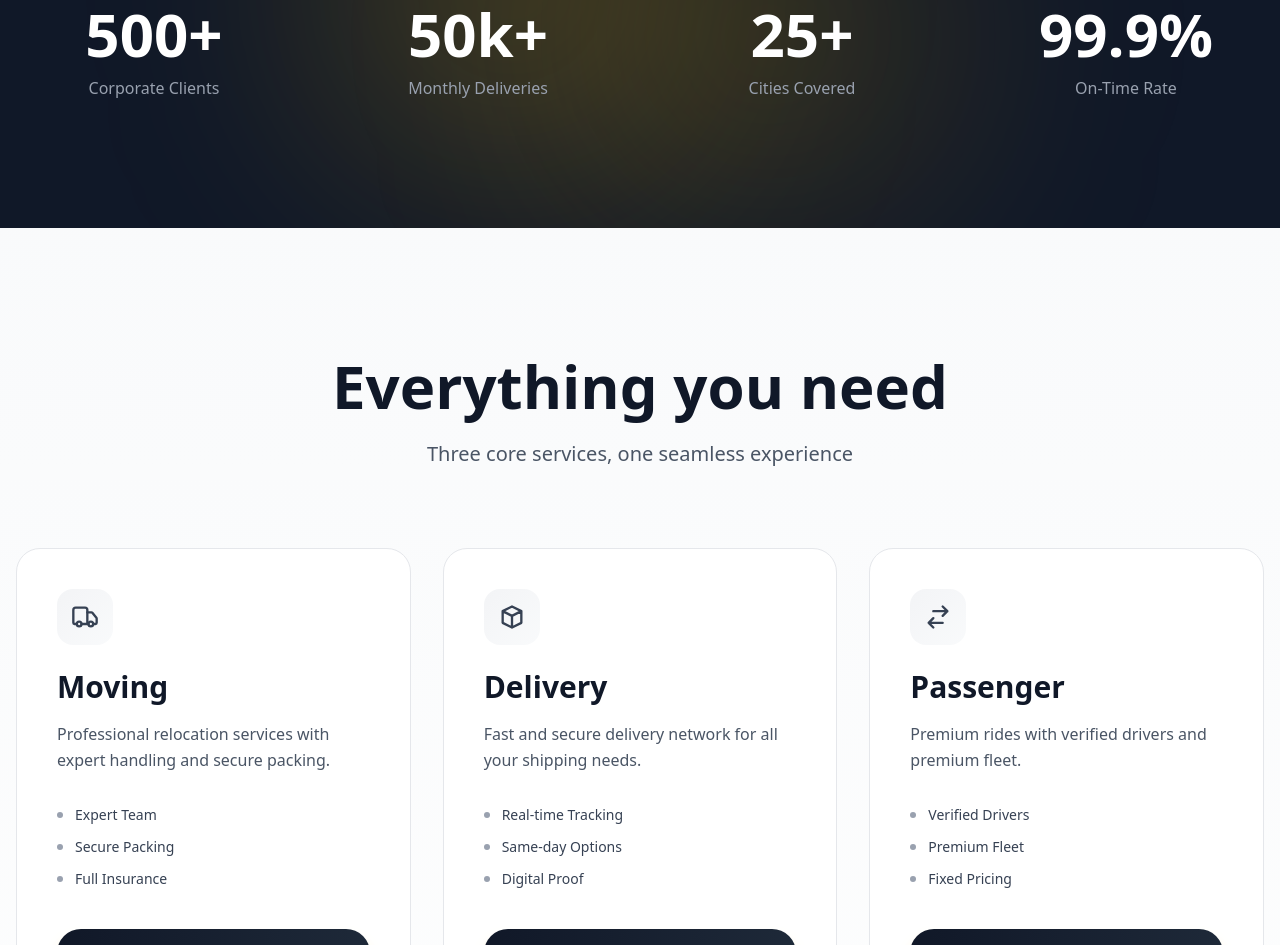
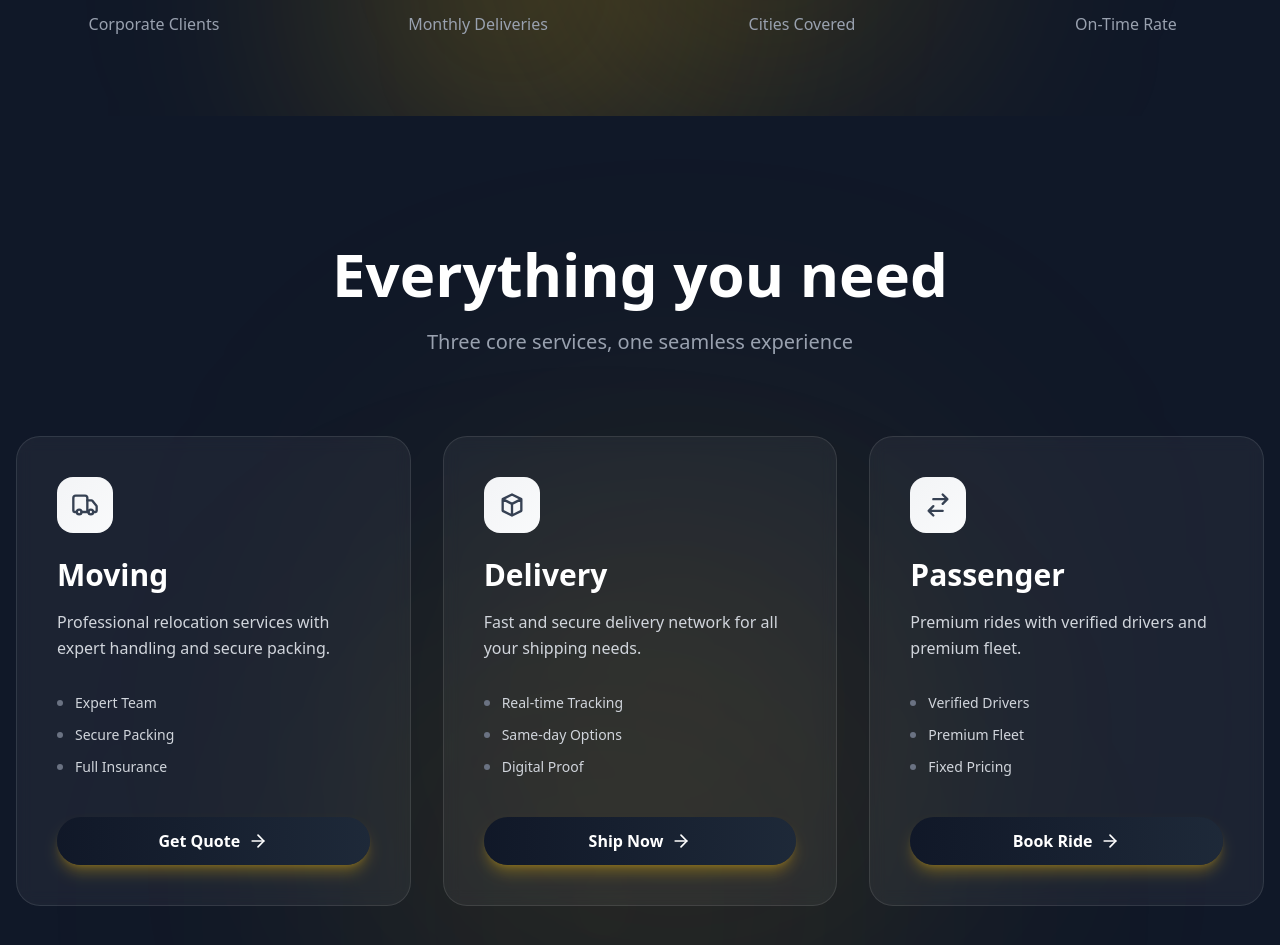
Before and after one commit to amjadjamshad99884-creator/Forare, a Next.js app: page / in a window 1280 px wide. Shown: the part 1047-1992 px from the top of the page. Built offline with nearby package versions, Linux system fonts and the light colour scheme; no server answers; the database is empty.

Commit message:
Transform homepage: smaller stats, dark services with neon glow

```diff
--- a/src/app/page.tsx
+++ b/src/app/page.tsx
@@ -39,7 +39,7 @@ export default async function Home() {
             {/* Badge */}
             <div className="inline-flex items-center gap-2 mb-8 px-6 py-3 rounded-full bg-white border border-gray-200 shadow-sm">
               <Zap className="w-4 h-4 text-primary" />
-              <span className="text-sm font-medium text-gray-700">Trusted by 500+ businesses across Europe</span>
+              <span className="text-sm font-medium text-gray-300">Trusted by 500+ businesses across Europe</span>
             </div>
 
             {/* Main Heading */}
@@ -92,13 +92,13 @@ export default async function Home() {
         {/* Scroll Indicator */}
         <div className="absolute bottom-8 left-1/2 -translate-x-1/2 animate-bounce">
           <div className="w-6 h-10 border-2 border-gray-300 rounded-full flex items-start justify-center p-2">
-            <div className="w-1.5 h-3 bg-gray-400 rounded-full" />
+            <div className="w-1.5 h-3 bg-gray-500 rounded-full" />
           </div>
         </div>
       </section>
 
       {/* Stats Section - Dark with Gradient Glow */}
-      <section className="relative py-32 bg-gray-900 overflow-hidden">
+      <section className="relative py-20 bg-gray-900 overflow-hidden">
         {/* Gradient glow effects */}
         <div className="absolute inset-0">
           <div className="absolute top-0 left-1/4 w-96 h-96 bg-primary/20 rounded-full blur-[120px]" />
@@ -117,7 +117,7 @@ export default async function Home() {
                 <div className="inline-flex items-center justify-center w-14 h-14 mb-6 rounded-2xl bg-white/5 border border-white/10 group-hover:bg-gradient-to-br group-hover:from-primary/20 group-hover:to-yellow-500/20 group-hover:border-primary/30 transition-all duration-300">
                   <stat.icon className="w-7 h-7 text-gray-400 group-hover:text-primary transition-colors duration-300" />
                 </div>
-                <div className="text-5xl md:text-6xl font-bold text-white mb-3 group-hover:text-transparent group-hover:bg-clip-text group-hover:bg-gradient-to-r group-hover:from-primary group-hover:to-yellow-500 transition-all duration-300">
+                <div className="text-4xl md:text-5xl font-bold text-white mb-2 group-hover:text-transparent group-hover:bg-clip-text group-hover:bg-gradient-to-r group-hover:from-primary group-hover:to-yellow-500 transition-all duration-300">
                   {stat.value}
                 </div>
                 <div className="text-gray-400 font-medium group-hover:text-gray-300 transition-colors duration-300">
@@ -129,14 +129,19 @@ export default async function Home() {
         </div>
       </section>
 
-      {/* Services - Elegant & Brand Consistent */}
-      <section className="py-32 bg-gradient-to-b from-gray-50 to-white">
-        <div className="container mx-auto px-4">
+      {/* Services - Dark with Gradient Neon */}
+      <section className="relative py-32 bg-gray-900 overflow-hidden">
+        {/* Subtle gradient glow */}
+        <div className="absolute inset-0">
+          <div className="absolute top-1/4 left-1/3 w-[500px] h-[500px] bg-primary/10 rounded-full blur-[150px]" />
+          <div className="absolute bottom-1/4 right-1/3 w-[500px] h-[500px] bg-yellow-500/8 rounded-full blur-[150px]" />
+        </div>
+        <div className="container mx-auto px-4 relative z-10">
           <FadeIn className="text-center mb-20 max-w-3xl mx-auto">
-            <h2 className="text-5xl md:text-6xl font-bold mb-6 text-gray-900">
+            <h2 className="text-5xl md:text-6xl font-bold mb-6 text-white">
               Everything you need
             </h2>
-            <p className="text-xl text-gray-600">
+            <p className="text-xl text-gray-400">
               Three core services, one seamless experience
             </p>
           </FadeIn>
@@ -145,24 +150,24 @@ export default async function Home() {
           <div className="grid lg:grid-cols-3 gap-8 max-w-7xl mx-auto">
             {/* Moving */}
             <FadeIn delay={0.1} className="group">
-              <div className="relative h-full bg-white border border-gray-200 rounded-3xl p-10 hover:border-primary/30 hover:shadow-xl transition-all duration-300">
-                {/* Gradient overlay on hover */}
-                <div className="absolute inset-0 bg-gradient-to-br from-primary/5 via-yellow-500/5 to-orange-500/5 opacity-0 group-hover:opacity-100 transition-opacity duration-300 rounded-3xl" />
+              <div className="relative h-full bg-white/5 backdrop-blur-sm border border-white/10 rounded-3xl p-10 hover:bg-gray-900 hover:border-primary/40 transition-all duration-500">
+                {/* Neon glow on hover */}
+                <div className="absolute inset-0 bg-gradient-to-br from-primary/20 via-yellow-500/15 to-orange-500/10 opacity-0 group-hover:opacity-100 transition-opacity duration-500 rounded-3xl blur-xl" />
 
                 <div className="relative z-10">
                   <div className="w-14 h-14 rounded-2xl bg-gradient-to-br from-gray-100 to-gray-50 flex items-center justify-center mb-6 group-hover:from-primary group-hover:to-yellow-500 transition-all duration-300">
                     <Truck className="w-7 h-7 text-gray-700 group-hover:text-white transition-colors duration-300" />
                   </div>
 
-                  <h3 className="text-3xl font-bold mb-4 text-gray-900">Moving</h3>
-                  <p className="text-gray-600 mb-8 leading-relaxed">
+                  <h3 className="text-3xl font-bold mb-4 text-white">Moving</h3>
+                  <p className="text-gray-300 mb-8 leading-relaxed">
                     Professional relocation services with expert handling and secure packing.
                   </p>
 
                   <div className="space-y-3 mb-10">
                     {['Expert Team', 'Secure Packing', 'Full Insurance'].map((item, i) => (
-                      <div key={i} className="flex items-center gap-3 text-gray-700">
-                        <div className="w-1.5 h-1.5 rounded-full bg-gray-400" />
+                      <div key={i} className="flex items-center gap-3 text-gray-300">
+                        <div className="w-1.5 h-1.5 rounded-full bg-gray-500" />
                         <span className="font-medium text-sm">{item}</span>
                       </div>
                     ))}
@@ -180,9 +185,9 @@ export default async function Home() {
 
             {/* Delivery */}
             <FadeIn delay={0.2} className="group">
-              <div className="relative h-full bg-white border border-gray-200 rounded-3xl p-10 hover:border-primary/30 hover:shadow-xl transition-all duration-300">
+              <div className="relative h-full bg-white/5 backdrop-blur-sm border border-white/10 rounded-3xl p-10 hover:bg-gray-900 hover:border-primary/40 transition-all duration-300">
                 {/* Subtle gradient overlay on hover */}
-                <div className="absolute inset-0 bg-gradient-to-br from-primary/5 via-yellow-500/5 to-orange-500/5 opacity-0 group-hover:opacity-100 transition-opacity duration-300 rounded-3xl" />
+                <div className="absolute inset-0 bg-gradient-to-br from-primary/20 via-yellow-500/15 to-orange-500/10 opacity-0 group-hover:opacity-100 transition-opacity duration-500 rounded-3xl blur-xl" />
 
                 <div className="relative z-10">
                   <div className="w-14 h-14 rounded-2xl bg-gradient-to-br from-gray-100 to-gray-50 flex items-center justify-center mb-6 group-hover:from-primary group-hover:to-yellow-500 transition-all duration-300">
@@ -191,15 +196,15 @@ export default async function Home() {
                     </svg>
                   </div>
 
-                  <h3 className="text-3xl font-bold mb-4 text-gray-900">Delivery</h3>
-                  <p className="text-gray-600 mb-8 leading-relaxed">
+                  <h3 className="text-3xl font-bold mb-4 text-white">Delivery</h3>
+                  <p className="text-gray-300 mb-8 leading-relaxed">
                     Fast and secure delivery network for all your shipping needs.
                   </p>
 
                   <div className="space-y-3 mb-10">
                     {['Real-time Tracking', 'Same-day Options', 'Digital Proof'].map((item, i) => (
-                      <div key={i} className="flex items-center gap-3 text-gray-700">
-                        <div className="w-1.5 h-1.5 rounded-full bg-gray-400" />
+                      <div key={i} className="flex items-center gap-3 text-gray-300">
+                        <div className="w-1.5 h-1.5 rounded-full bg-gray-500" />
                         <span className="font-medium text-sm">{item}</span>
                       </div>
                     ))}
@@ -217,9 +222,9 @@ export default async function Home() {
 
             {/* Passenger */}
             <FadeIn delay={0.3} className="group">
-              <div className="relative h-full bg-white border border-gray-200 rounded-3xl p-10 hover:border-primary/30 hover:shadow-xl transition-all duration-300">
+              <div className="relative h-full bg-white/5 backdrop-blur-sm border border-white/10 rounded-3xl p-10 hover:bg-gray-900 hover:border-primary/40 transition-all duration-300">
                 {/* Subtle gradient overlay on hover */}
-                <div className="absolute inset-0 bg-gradient-to-br from-primary/5 via-yellow-500/5 to-orange-500/5 opacity-0 group-hover:opacity-100 transition-opacity duration-300 rounded-3xl" />
+                <div className="absolute inset-0 bg-gradient-to-br from-primary/20 via-yellow-500/15 to-orange-500/10 opacity-0 group-hover:opacity-100 transition-opacity duration-500 rounded-3xl blur-xl" />
 
                 <div className="relative z-10">
                   <div className="w-14 h-14 rounded-2xl bg-gradient-to-br from-gray-100 to-gray-50 flex items-center justify-center mb-6 group-hover:from-primary group-hover:to-yellow-500 transition-all duration-300">
@@ -228,15 +233,15 @@ export default async function Home() {
                     </svg>
                   </div>
 
-                  <h3 className="text-3xl font-bold mb-4 text-gray-900">Passenger</h3>
-                  <p className="text-gray-600 mb-8 leading-relaxed">
+                  <h3 className="text-3xl font-bold mb-4 text-white">Passenger</h3>
+                  <p className="text-gray-300 mb-8 leading-relaxed">
                     Premium rides with verified drivers and premium fleet.
                   </p>
 
                   <div className="space-y-3 mb-10">
                     {['Verified Drivers', 'Premium Fleet', 'Fixed Pricing'].map((item, i) => (
-                      <div key={i} className="flex items-center gap-3 text-gray-700">
-                        <div className="w-1.5 h-1.5 rounded-full bg-gray-400" />
+                      <div key={i} className="flex items-center gap-3 text-gray-300">
+                        <div className="w-1.5 h-1.5 rounded-full bg-gray-500" />
                         <span className="font-medium text-sm">{item}</span>
                       </div>
                     ))}
```
